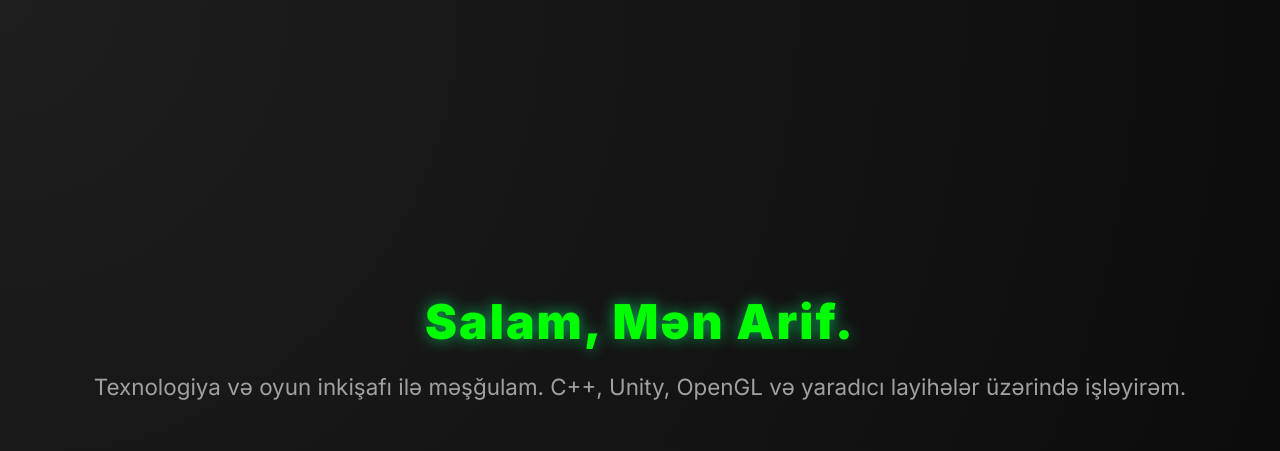
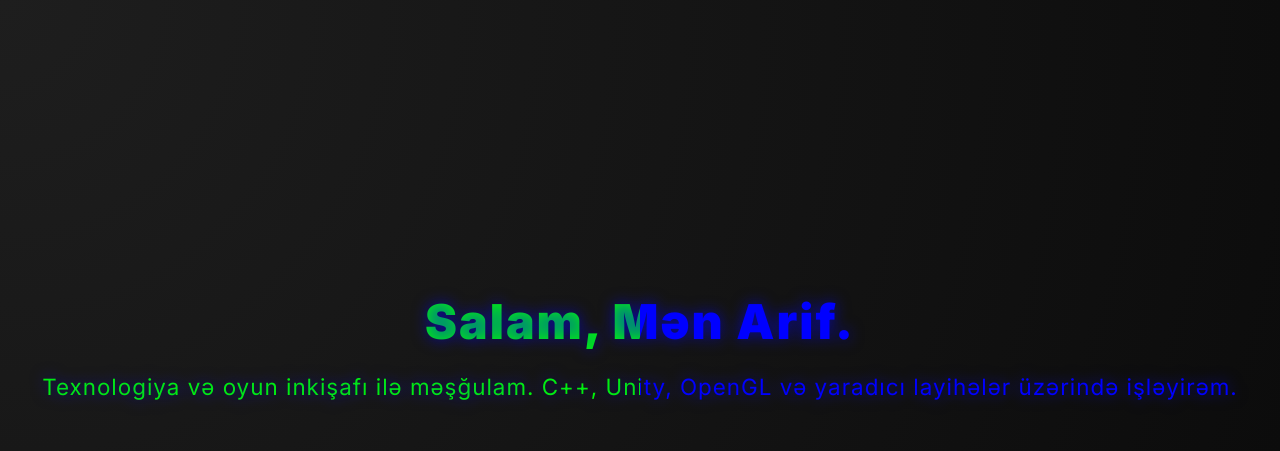
Before and after one commit to Arif0110/arif0110.github.io, a plain HTML site: page index.html in a window 1280 px wide. Shown: the top 451 px of the page. Drawn offline with nearby package versions, Linux system fonts and the light colour scheme.

Commit message:
Update index.html

```diff
--- a/index.html
+++ b/index.html
@@ -8,7 +8,6 @@
   <link href="https://cdn.jsdelivr.net/npm/bootstrap@5.3.3/dist/css/bootstrap.min.css" rel="stylesheet">
   <link href="https://fonts.googleapis.com/css2?family=Inter:wght@400;700;900&display=swap" rel="stylesheet">
   <link href="https://cdnjs.cloudflare.com/ajax/libs/font-awesome/6.5.1/css/all.min.css" rel="stylesheet">
-  <link href="https://cdnjs.cloudflare.com/ajax/libs/animate.css/4.1.1/animate.min.css" rel="stylesheet">
 
   <style>
     body {
@@ -25,32 +24,41 @@
       text-align: center;
     }
 
-    h1 {
-      font-size: 3rem;
-      font-weight: 900;
-      letter-spacing: 2px;
-      color: #00ff00;
-      text-shadow: 0 0 15px rgba(0, 255, 125, 0.6);
-      animation: fadeIn 2s ease forwards;
+    /* Ortak animasyon sınıfı */
+    .animated-text {
+      opacity: 0;
+      transform: translateY(20px);
+      background: linear-gradient(to right, #00ff00 50%, #0000ff 50%);
+      -webkit-background-clip: text;
+      -webkit-text-fill-color: transparent;
+      text-shadow: 0 0 15px rgba(0,255,125,0.6);
+      animation: fadeUp 1s ease forwards, shadowChange 2s ease-in-out infinite;
     }
 
-    h2 {
-      font-size: 1.4rem;
-      font-weight: 400;
-      margin-top: 15px;
-      color: #a0a0a0;
-      opacity: 0;
-      animation: fadeIn 2s ease forwards;
-      animation-delay: 1.5s;
+    /* Alt alta animasyon gecikmesi */
+    .animated-text:nth-child(1) { animation-delay: 0s, 0s; font-size: 3rem; font-weight: 900; letter-spacing: 2px; }
+    .animated-text:nth-child(2) { animation-delay: 0.7s, 0s; font-size: 1.4rem; font-weight: 400; margin-top: 15px; letter-spacing: 1px; }
+
+    /* Alt alta yukarıdan gelme animasyonu */
+    @keyframes fadeUp {
+      to { opacity: 1; transform: translateY(0); }
     }
 
+    /* Text-shadow renk animasyonu */
+    @keyframes shadowChange {
+      0% { text-shadow: 0 0 15px rgba(0,255,125,0.6); }
+      50% { text-shadow: 0 0 15px rgba(0,0,255,0.6); }
+      100% { text-shadow: 0 0 15px rgba(0,255,125,0.6); }
+    }
+
+    /* Link animasyonu */
     .links {
       display: flex;
       gap: 25px;
       margin-top: 50px;
       opacity: 0;
       animation: fadeInUp 1s ease forwards;
-      animation-delay: 3s;
+      animation-delay: 1.5s;
     }
 
     .links a {
@@ -64,6 +72,11 @@
       transform: scale(1.2);
     }
 
+    @keyframes fadeInUp {
+      from { opacity: 0; transform: translateY(30px); }
+      to { opacity: 1; transform: translateY(0); }
+    }
+
     footer {
       position: absolute;
       bottom: 20px;
@@ -71,36 +84,23 @@
       color: #ff0000;
     }
 
-    @keyframes fadeIn {
-      from { opacity: 0; transform: translateY(20px); }
-      to { opacity: 1; transform: translateY(0); }
-    }
-
-    @keyframes fadeInUp {
-      from { opacity: 0; transform: translateY(30px); }
-      to { opacity: 1; transform: translateY(0); }
-    }
-
     @media (max-width: 768px) {
-      h1 { font-size: 2rem; }
-      h2 { font-size: 1rem; }
+      .animated-text:nth-child(1) { font-size: 2rem; }
+      .animated-text:nth-child(2) { font-size: 1rem; }
       .links a { font-size: 1.7rem; }
     }
   </style>
 </head>
 <body>
-  <h1 class="animate__animated">Salam, Mən Arif.</h1>
-  <h2 class="animate__animated">Texnologiya və oyun inkişafı ilə məşğulam.
-  C++, Unity, OpenGL və yaradıcı layihələr üzərində işləyirəm.</h2>
+  <h1 class="animated-text">Salam, Mən Arif.</h1>
+  <h2 class="animated-text">Texnologiya və oyun inkişafı ilə məşğulam. C++, Unity, OpenGL və yaradıcı layihələr üzərində işləyirəm.</h2>
 
   <div class="links">
     <a href="https://github.com/Arif0110" target="_blank" title="GitHub"><i class="fab fa-github"></i></a>
     <a href="https://www.youtube.com/@GigaChadDev" target="_blank" title="YouTube"><i class="fab fa-youtube"></i></a>
-    <a href="https://play.google.com/store/apps/developer?id=8982268170848334133" target="_blank" title="Play Store"><i class="fab fa-google-play"></i></a>
+    <a href="https://play.google.com/store/apps/dev?id=8982268170848334133" target="_blank" title="Play Store"><i class="fab fa-google-play"></i></a>
   </div>
 
   <footer>&copy; 2025 ArifDeV</footer>
-
-  <script src="https://cdn.jsdelivr.net/npm/bootstrap@5.3.3/dist/js/bootstrap.bundle.min.js"></script>
 </body>
 </html>
```
